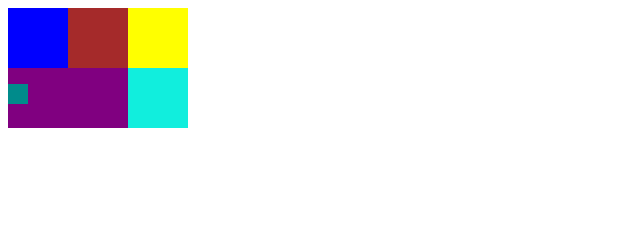
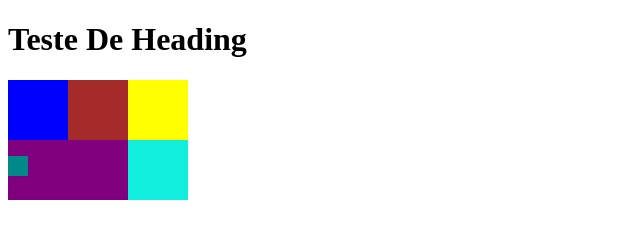
Before and after one commit to narakushi/curso-js-ts, a plain HTML site: page aula08/index.html in a window 1280 px wide. Shown: the whole page, without its empty margins (0-640 px from the left). Drawn offline with Linux system fonts and the light colour scheme.

Commit message:
Inserção de Heading

```diff
--- a/aula08/index.html
+++ b/aula08/index.html
@@ -7,6 +7,7 @@
     <title>Pensando em HTML e CSS</title>
 </head>
 <body>
+    <h1>Teste De Heading</h1>
     <div style="width: 180px; height: 120px; background: red;">
 
         <div style="width: 60px; height: 60px; background: yellow; float: right;"></div>
```
